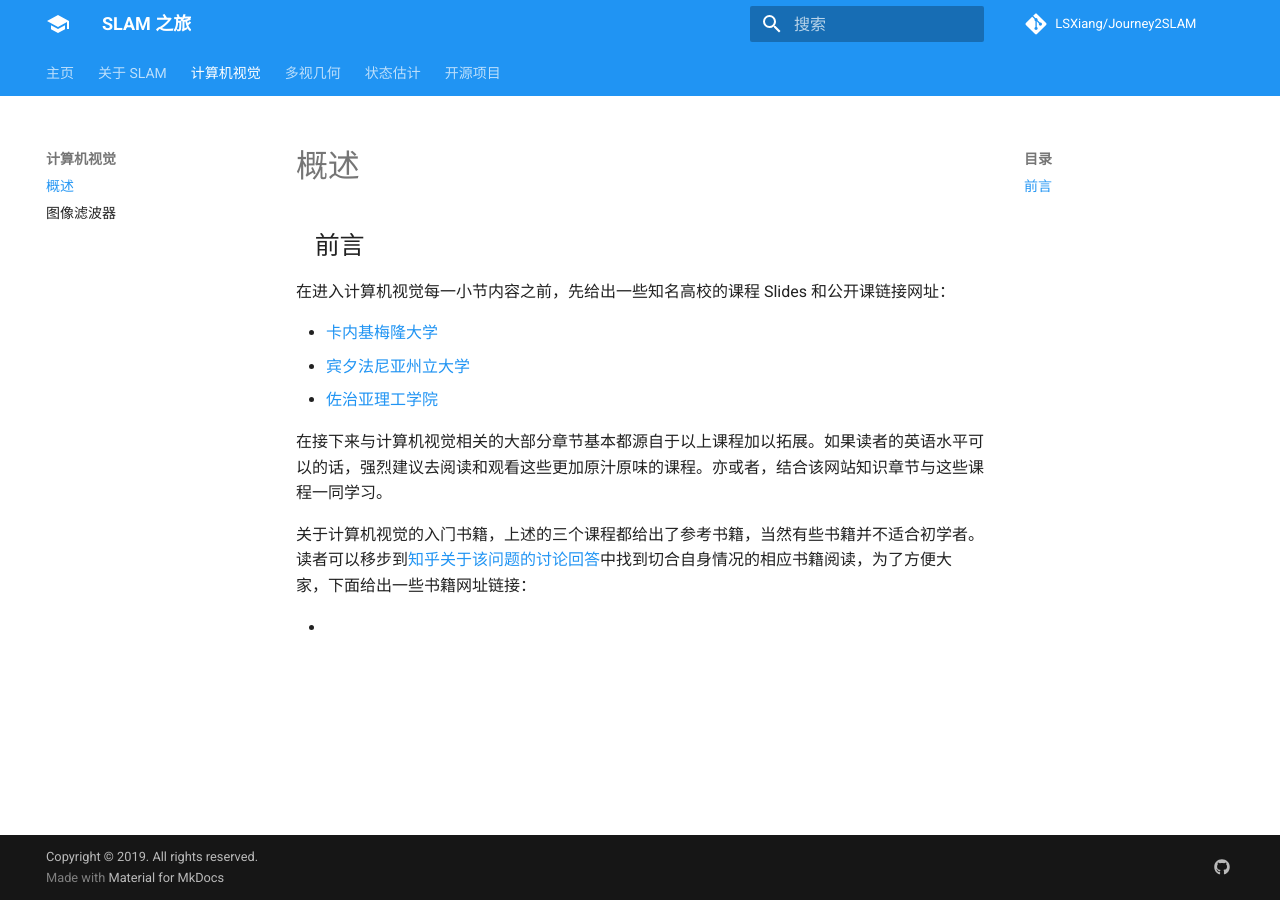
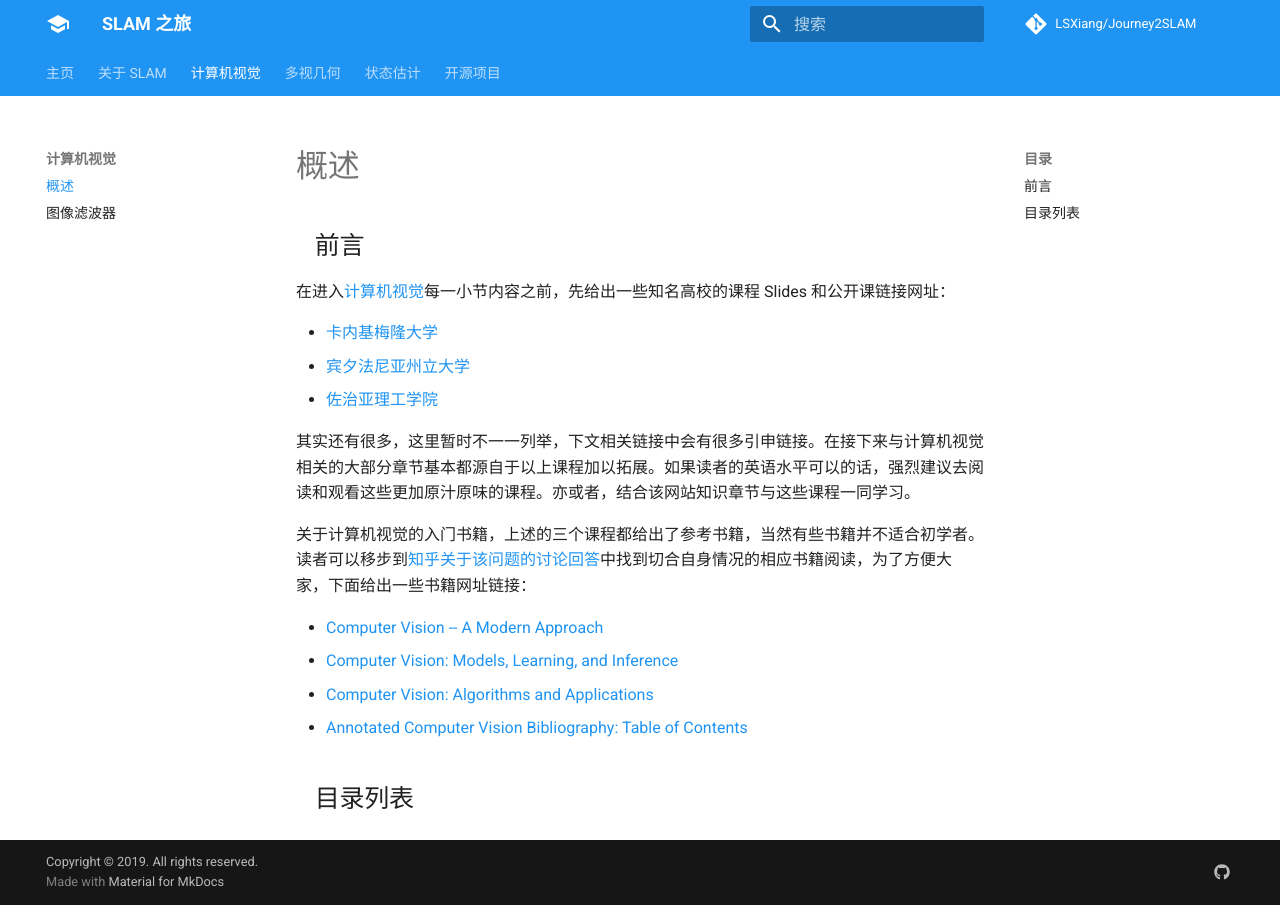
Before and after one commit to LSXiang/Journey2SLAM, an MkDocs documentation site: the page built from docs/computer_vision/computer_vision.md, in a window 1280 px wide. Built offline with MkDocs 1.6.1 and Material for MkDocs 9.7.7, drawn with Linux system fonts in a browser that asks for light colours; comment, search, counter and statistics services are not loaded.

Commit message:
add some computer vision books link

```diff
--- a/docs/computer_vision/computer_vision.md
+++ b/docs/computer_vision/computer_vision.md
@@ -1,13 +1,20 @@
 ## 前言
 
-在进入计算机视觉每一小节内容之前，先给出一些知名高校的课程 Slides 和公开课链接网址：
+在进入[计算机视觉](https://en.wikipedia.org/wiki/Computer_vision)每一小节内容之前，先给出一些知名高校的课程 Slides 和公开课链接网址：
 
 - [卡内基梅隆大学](http://www.cs.cmu.edu/~16385/)
 - [宾夕法尼亚州立大学](http://www.cse.psu.edu/~rtc12/CSE486/)
 - [佐治亚理工学院](https://cn.udacity.com/course/introduction-to-computer-vision--ud810)
 
-在接下来与计算机视觉相关的大部分章节基本都源自于以上课程加以拓展。如果读者的英语水平可以的话，强烈建议去阅读和观看这些更加原汁原味的课程。亦或者，结合该网站知识章节与这些课程一同学习。
+其实还有很多，这里暂时不一一列举，下文相关链接中会有很多引申链接。在接下来与计算机视觉相关的大部分章节基本都源自于以上课程加以拓展。如果读者的英语水平可以的话，强烈建议去阅读和观看这些更加原汁原味的课程。亦或者，结合该网站知识章节与这些课程一同学习。
 
 关于计算机视觉的入门书籍，上述的三个课程都给出了参考书籍，当然有些书籍并不适合初学者。读者可以移步到[知乎关于该问题的讨论回答](https://www.zhihu.com/question/28813777)中找到切合自身情况的相应书籍阅读，为了方便大家，下面给出一些书籍网址链接：
 
--
+- [Computer Vision -- A Modern Approach](http://cmuems.com/excap/readings/forsyth-ponce-computer-vision-a-modern-approach.pdf)
+- [Computer Vision:  Models, Learning, and Inference](http://www.computervisionmodels.com)
+- [Computer Vision: Algorithms and Applications](http://szeliski.org/Book/)
+- [Annotated Computer Vision Bibliography: Table of Contents](http://www.visionbib.com/bibliography/contents.html)
+
+
+
+## 目录列表
```
